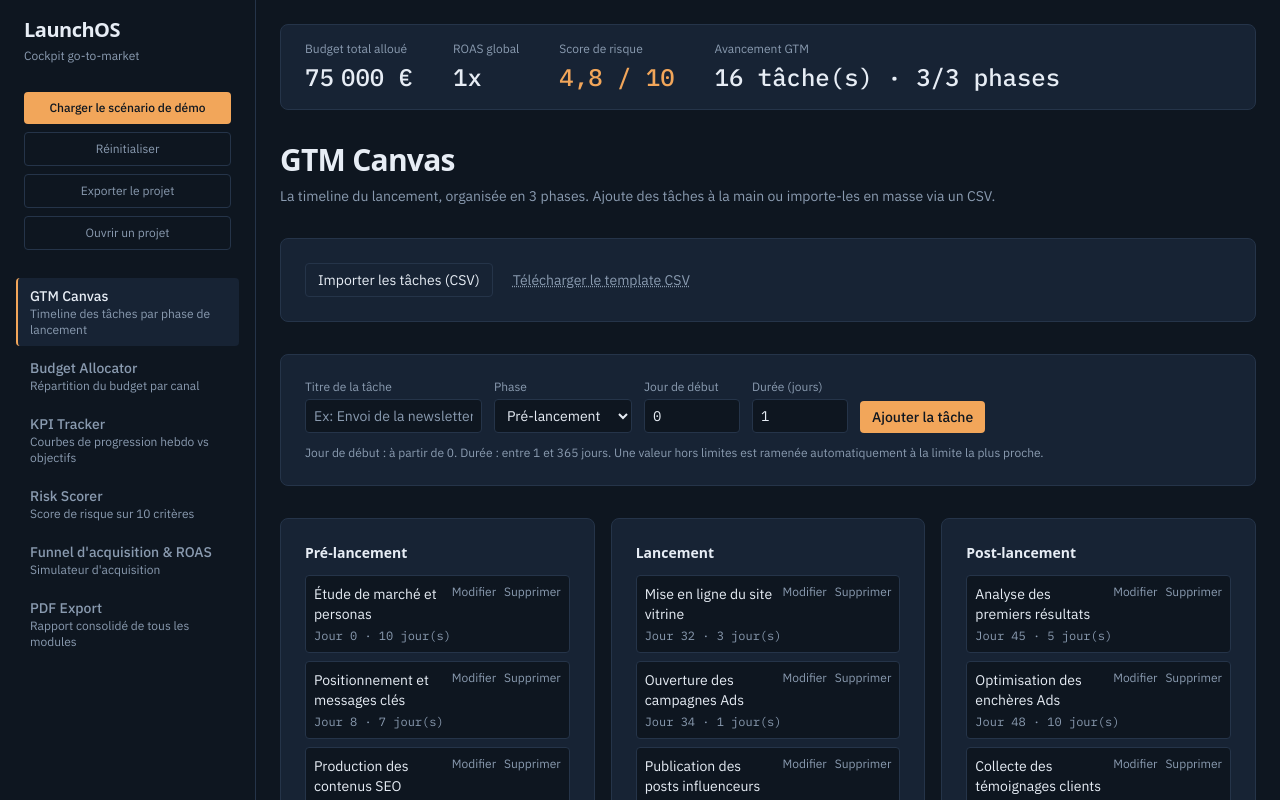
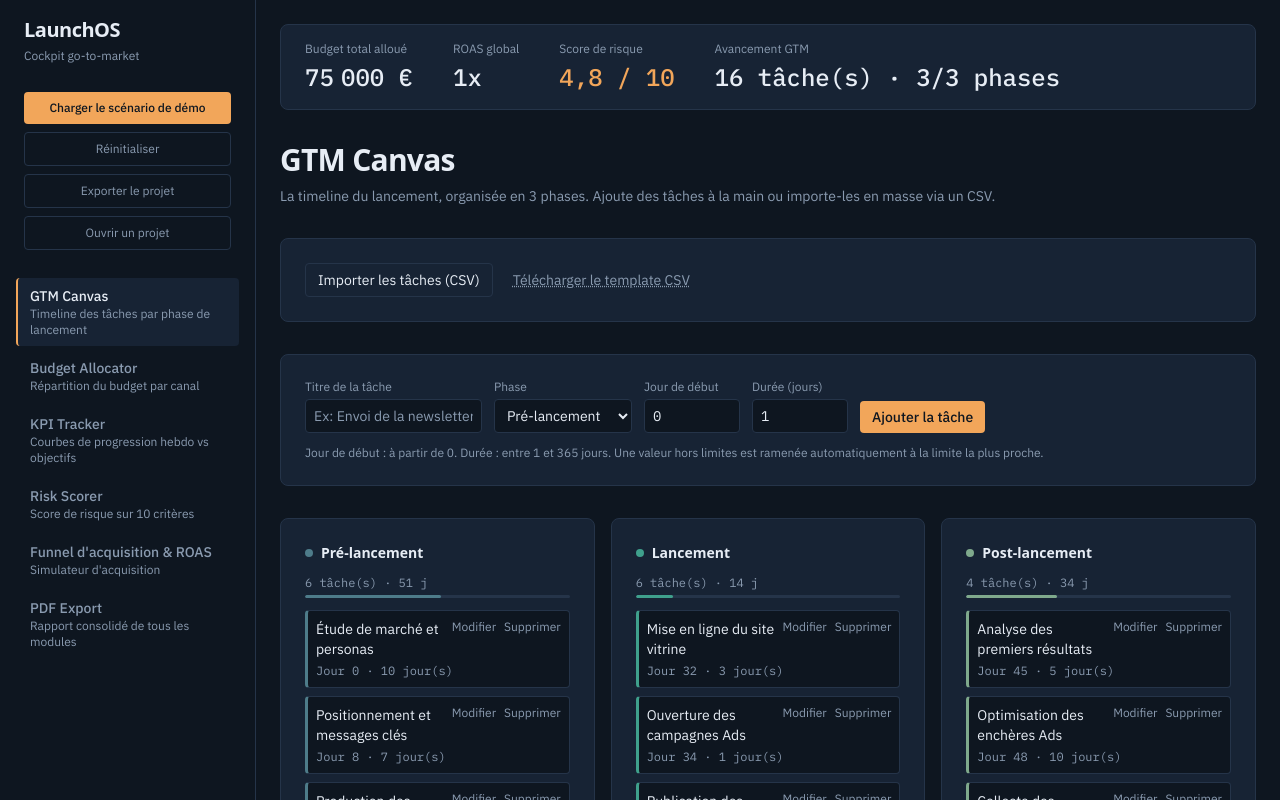
Before and after one commit to LeMortier/LaunchOS, a React (Vite) app: page / in a window 1280 px wide. Both pictures are taken after a click on the button "Charger le scénario de démo". Built offline with nearby package versions, Linux system fonts and the light colour scheme; a web font is replaced by a local one.

Commit message:
reperes visuels de durée dans GTM canvas

```diff
--- a/src/modules/GTMCanvas/GTMCanvas.tsx
+++ b/src/modules/GTMCanvas/GTMCanvas.tsx
@@ -4,7 +4,13 @@
 import { useMemo, useState } from 'react';
 import { CsvImportButton } from '../../components/CsvImportButton';
 import { useLaunchStore } from '../../store/useLaunchStore';
-import { GTM_PHASES, GTM_PHASE_LABELS, type GTMPhaseKey, type GTMTask } from '../../store/types';
+import {
+  GTM_PHASES,
+  GTM_PHASE_COLORS,
+  GTM_PHASE_LABELS,
+  type GTMPhaseKey,
+  type GTMTask,
+} from '../../store/types';
 import {
   clampToRange,
   GTM_DURATION_MAX,
@@ -87,6 +93,36 @@ export default function GTMCanvas() {
     }
     return grouped;
   }, [gtmTasks]);
+
+  // Le petit résumé affiché en haut de chaque colonne : combien de tâches, combien de jours de
+  // travail au total, et quelle part ça pèse par rapport aux 3 phases réunies.
+  // Attention à ne pas mal lire cette part : elle ne dit PAS combien de temps dure la phase dans le
+  // calendrier (les tâches se chevauchent, deux tâches de 5 jours en parallèle ne font pas 10 jours
+  // de calendrier), elle dit quelle portion du travail prévu tombe dans cette phase.
+  // On repart de tasksByPhase, déjà groupé juste au-dessus, plutôt que de reparcourir gtmTasks une
+  // deuxième fois. Et comme tasksByPhase se recalcule dès que les tâches du store changent, ce résumé
+  // suit tout seul le moindre ajout, la moindre modification et la moindre suppression.
+  const phaseSummary = useMemo(() => {
+    const vide = () => ({ count: 0, days: 0, share: 0 });
+    const summary: Record<GTMPhaseKey, { count: number; days: number; share: number }> = {
+      'pre-launch': vide(),
+      launch: vide(),
+      'post-launch': vide(),
+    };
+    for (const key of GTM_PHASES) {
+      summary[key].count = tasksByPhase[key].length;
+      summary[key].days = tasksByPhase[key].reduce((total, task) => total + task.durationDays, 0);
+    }
+    // Le total sert de dénominateur à la barre. Sans tâche il vaut 0 : le garde-fou évite une
+    // division par zéro, qui donnerait une largeur "NaN%" et une barre qui ne s'affiche pas.
+    // On arrondit au dixième de pour cent, ça suffit largement pour une barre de quelques pixels et
+    // ça évite d'écrire un nombre à quinze décimales dans le style de l'élément.
+    const totalDays = GTM_PHASES.reduce((total, key) => total + summary[key].days, 0);
+    for (const key of GTM_PHASES) {
+      summary[key].share = totalDays > 0 ? Math.round((summary[key].days / totalDays) * 1000) / 10 : 0;
+    }
+    return summary;
+  }, [tasksByPhase]);
 
   // Envoie la tâche du formulaire dans le store. On génère un id unique avec crypto.randomUUID
   // (une fonction du navigateur qui fabrique un identifiant aléatoire quasi-impossible à dupliquer).
@@ -264,11 +300,38 @@ export default function GTMCanvas() {
       <div className="grid grid-cols-1 gap-4 md:grid-cols-3">
         {GTM_PHASES.map((phaseKey) => (
           <div key={phaseKey} className="bg-surface border border-border rounded-lg p-6">
-            {/* Titre de phase : juste un repère visuel net, pas d'ambre ici (ce n'est ni une
-                action ni LE chiffre clé du module). */}
-            <h3 className="mb-3 font-display text-sm font-semibold text-ink">
-              {GTM_PHASE_LABELS[phaseKey]}
-            </h3>
+            {/* Titre de phase, précédé du point de couleur de cette phase (la même couleur que la
+                bordure gauche de ses cartes, plus bas). Pas d'ambre ici : ce n'est ni une action ni
+                LE chiffre clé du module, la couleur sert juste à repérer la phase d'un coup d'oeil. */}
+            <div className="mb-3 flex items-center gap-2">
+              <span
+                className="h-2 w-2 shrink-0 rounded-full"
+                style={{ backgroundColor: GTM_PHASE_COLORS[phaseKey] }}
+              />
+              <h3 className="font-display text-sm font-semibold text-ink">
+                {GTM_PHASE_LABELS[phaseKey]}
+              </h3>
+            </div>
+
+            {/* Résumé de la colonne : le compte et les jours en toutes lettres, puis la même chose en
+                barre juste en dessous. La barre n'ajoute aucune information, elle rend juste comparable
+                d'un coup d'oeil ce que les 3 chiffres disent déjà. Chiffres en mono/tabular-nums comme
+                partout ailleurs dans l'app. */}
+            <div className="font-mono tabular-nums text-xs text-muted">
+              {phaseSummary[phaseKey].count} tâche(s) · {phaseSummary[phaseKey].days} j
+            </div>
+            {/* La piste reprend bg-border, une couleur déjà de la palette. Seules la largeur (calculée)
+                et la couleur de phase passent par un style en ligne : une classe Tailwind ne peut
+                porter ni l'une ni l'autre. Même façon de faire que les points de canal du Sankey. */}
+            <div className="mt-1 mb-3 h-[3px] overflow-hidden rounded-full bg-border">
+              <div
+                className="h-full rounded-full"
+                style={{
+                  width: `${phaseSummary[phaseKey].share}%`,
+                  backgroundColor: GTM_PHASE_COLORS[phaseKey],
+                }}
+              />
+            </div>
             {tasksByPhase[phaseKey].length === 0 ? (
               <p className="text-xs text-muted">
                 Ajoutez une tâche pour cette phase avec le formulaire ci-dessus.
@@ -339,7 +402,16 @@ export default function GTMCanvas() {
                       </form>
                     </li>
                   ) : (
-                    <li key={task.id} className="rounded border border-border bg-canvas p-2 text-sm">
+                    // La bordure gauche de 3px reprend la couleur de la phase, comme le point à
+                    // côté du titre de la colonne : on sait à quelle phase appartient une carte sans
+                    // avoir à remonter en haut de la colonne. La carte en cours de modification, elle,
+                    // garde sa bordure ambre : l'ambre y signale un état en cours, mélanger les deux
+                    // signaux sur la même carte brouillerait les deux.
+                    <li
+                      key={task.id}
+                      className="rounded border border-l-[3px] border-border bg-canvas p-2 text-sm"
+                      style={{ borderLeftColor: GTM_PHASE_COLORS[task.phase] }}
+                    >
                       <div className="flex items-start justify-between gap-2">
                         <span className="text-ink">{task.title}</span>
                         <div className="flex shrink-0 items-center gap-2">
--- a/src/store/types.ts
+++ b/src/store/types.ts
@@ -33,6 +33,21 @@ export const GTM_PHASE_LABELS: Record<GTMPhaseKey, string> = {
   'pre-launch': 'Pré-lancement',
   launch: 'Lancement',
   'post-launch': 'Post-lancement',
+};
+
+// Une couleur par phase, sur le même principe que CHANNEL_COLORS plus haut : définie à un seul
+// endroit, pour qu'une phase ait toujours la même couleur partout où elle apparaît (le point à côté
+// du titre de colonne et la bordure gauche des cartes, dans le GTM Canvas).
+// Les 3 teintes sont dans la même famille, du bleu-vert au vert, avec la plus vive sur le lancement :
+// ça se lit comme une progression dans le temps, pas comme 3 étiquettes sans rapport entre elles.
+// Elles restent volontairement peu saturées : un repère de phase sert à se situer, ce n'est pas une
+// action, donc il doit rester derrière l'ambre dans la hiérarchie visuelle. La famille verte est
+// aussi la seule encore libre : l'ambre tient l'orange, et les 4 canaux tiennent le bleu vif, le rose
+// (qui est en plus la couleur d'alerte) et le violet.
+export const GTM_PHASE_COLORS: Record<GTMPhaseKey, string> = {
+  'pre-launch': '#4E7C8A', // bleu-vert sourd
+  launch: '#3FA08C', // vert d'eau
+  'post-launch': '#7FA98C', // vert-gris
 };
 
 // Une ligne du Budget Allocator : combien d'argent est mis sur tel canal.
```
